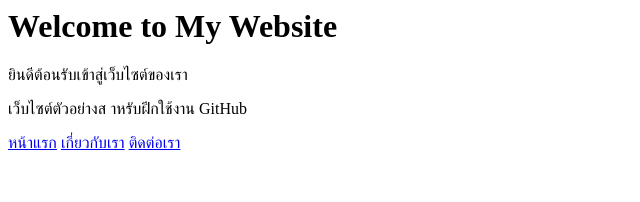
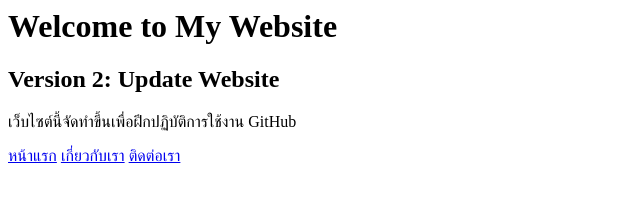
Before and after one commit to Mischeif-job/69Dev03-github-put, a plain HTML site: page index.html in a window 1280 px wide. Shown: the whole page, without its empty margins (0-640 px from the left). Drawn offline with Linux system fonts and the light colour scheme.

Commit message:
Update Website Content

```diff
--- a/index.html
+++ b/index.html
@@ -1,6 +1,6 @@
 <h1>Welcome to My Website</h1>
-<p>ยินดีต้อนรับเข้าสู่เว็บไซต์ของเรา</p>
-<p>เว็บไซต์ตัวอย่างส าหรับฝึกใช้งาน GitHub</p>
+<h2>Version 2: Update Website</h2>
+<p>เว็บไซต์นี้จัดทำขึ้นเพื่อฝึกปฏิบัติการใช้งาน GitHub</p>
 <a href="index.html">หน้าแรก</a>
 <a href="about.html">เกี่ยวกับเรา</a>
 <a href="contact.html">ติดต่อเรา</a>
```
